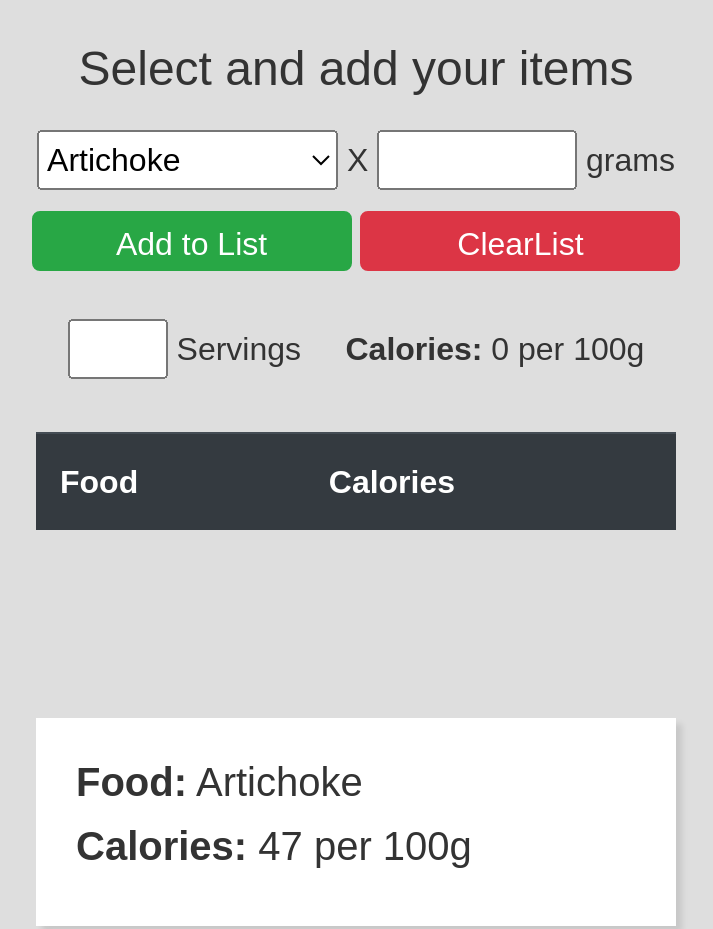
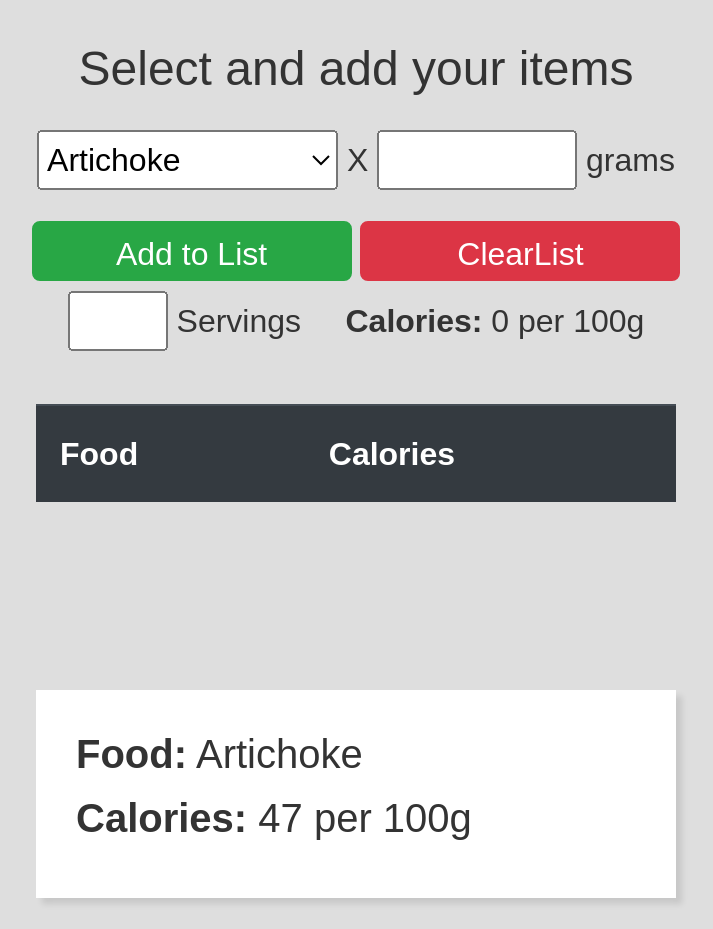
Before and after one commit to kjtakke/kjtakke.github.io, a plain HTML site: page Calories Calculator/Calories-Calculator.html in a window 1280 px wide. Shown: the top 929 px of the page, without its empty margins (49-762 px from the left). Drawn offline with nearby package versions, Linux system fonts and the light colour scheme.

Commit message:
Update Calories-Calculator.html

```diff
--- a/Calories Calculator/Calories-Calculator.html
+++ b/Calories Calculator/Calories-Calculator.html
@@ -17,15 +17,15 @@
       <label for="fname"><h6> X </h6></label>
       <input type="number" id="grams" name="grams" style="width:100px;">
       <label for="fname">grams</label><br>
-      <button type="button" onclick="addToList()" class="btn btn-success" style="height:30px;width:160px;">
+      <button type="button" onclick="addToList()" class="btn btn-success" style="height:30px;width:160px;margin-top:5px;">
         <h6>Add to List</h6>
       </button>
-      <button type="button" onclick="clearList()" class="btn btn-danger" style="height:30px;width:160px;">
+      <button type="button" onclick="clearList()" class="btn btn-danger" style="height:30px;width:160px;margin-top:5px;">
         <h6>ClearList</h6>
       </button>
-      <br><br>
+      <br>
 
-      <input type="number" id="servings" name="servings" style="width:50px;text-align:center;">
+      <input type="number" id="servings" name="servings" style="width:50px;text-align:center;margin-top:5px;">
       <label for="fname">Servings &nbsp;&nbsp;&nbsp;</label>
       <label for="fname"><h6 id="caloriesCount"><b>Calories:</b> 0 per 100g</h6></label>
     </div>
```
